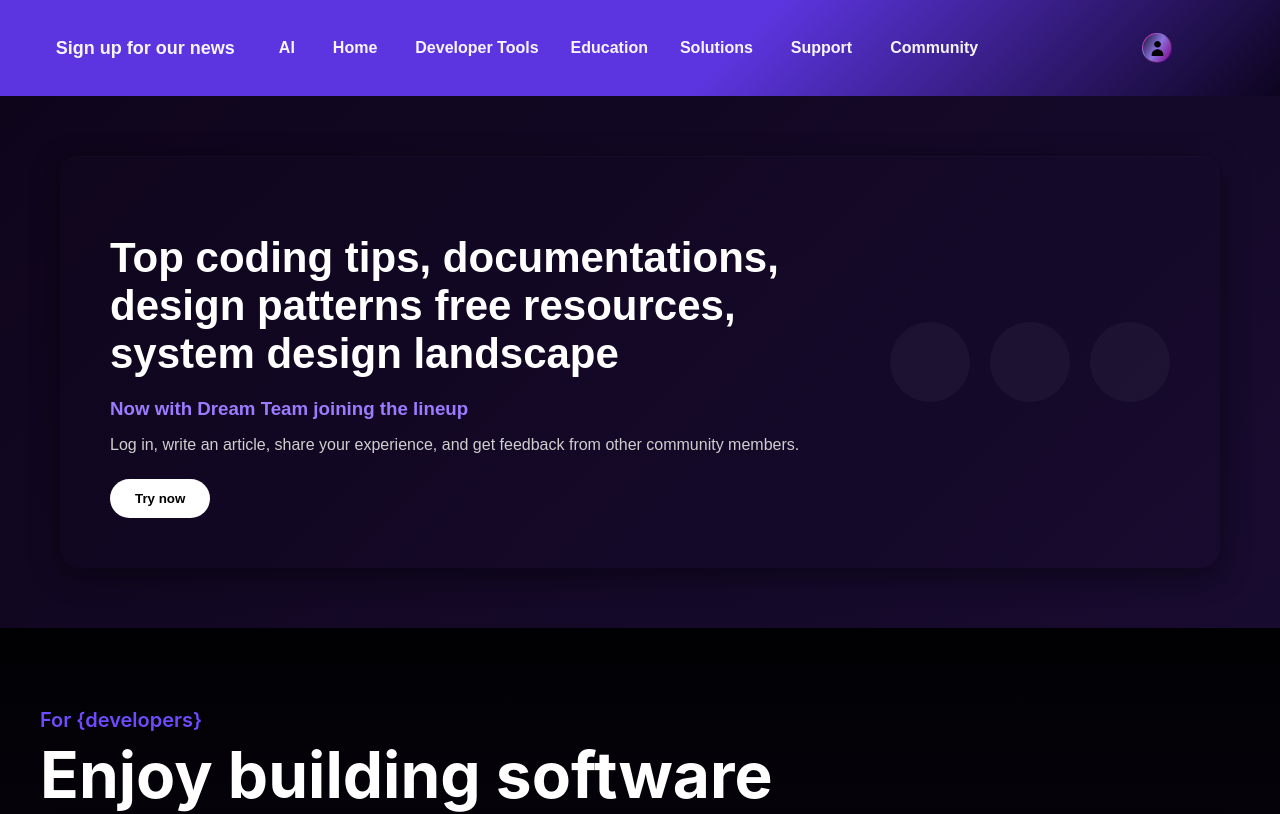
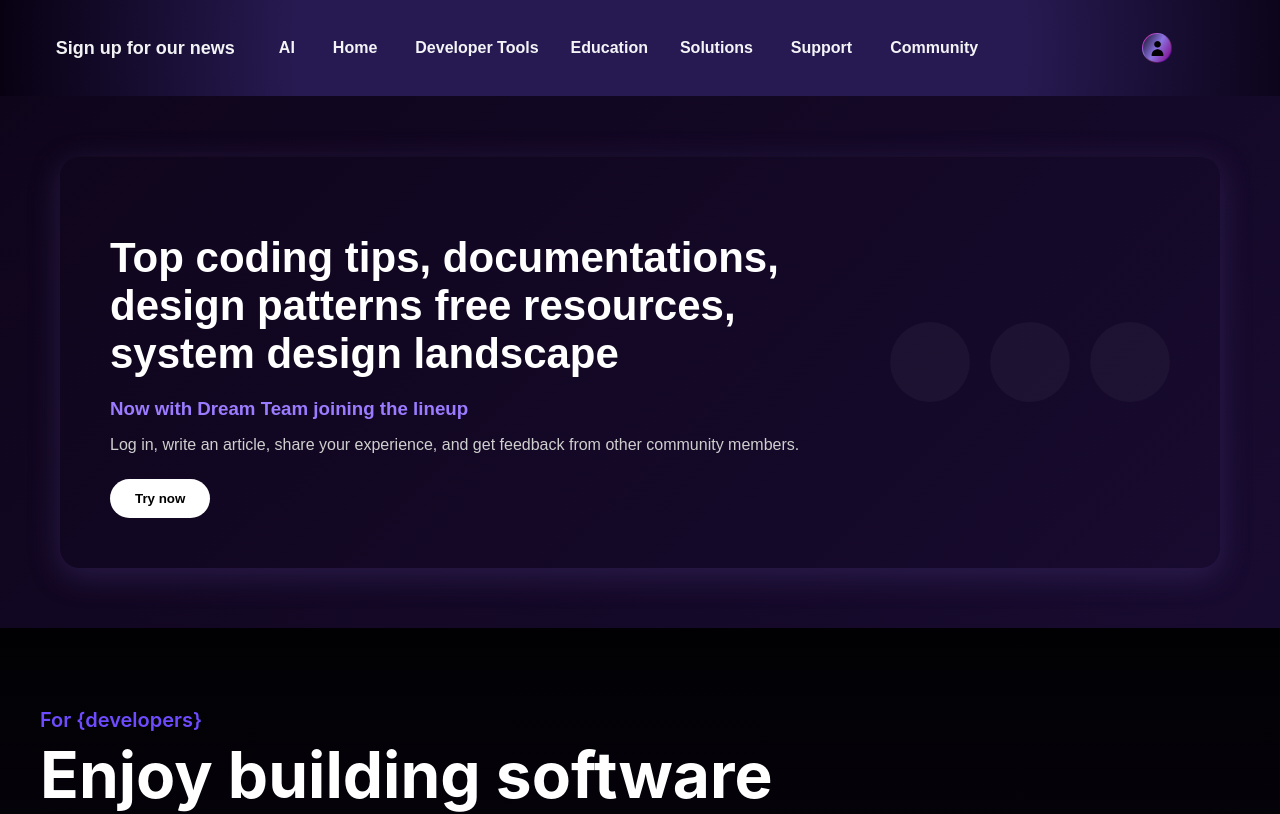
Before and after one commit to YanaBocharova/react_api, a React (Create React App) app: page / in a window 1280 px wide. Shown: the top 814 px of the page. Built offline with nearby package versions, Linux system fonts and the light colour scheme.

Commit message:
Change styles

```diff
--- a/src/App.css
+++ b/src/App.css
@@ -59,7 +59,7 @@ body {
   justify-content: space-between;
   align-items: center;
   color: rgb(255, 255, 255);
-  box-shadow: 0 8px 30px rgba(0,0,0,0.45), inset 0 1px 0 rgba(255,255,255,0.02);
+  box-shadow: 0 8px 30px rgba(72, 51, 120, 0.45), inset 0 1px 0 rgba(255,255,255,0.02);
 }
 
 .footer-text h1 {
@@ -221,7 +221,7 @@ body {
 
 .no-style-area-top {
   height: 6rem;
-  background: linear-gradient(135deg, #5d35e0 55%, #080112 100%);
+  background: radial-gradient(circle at center, #271a52 55%, #080112 100%);
   display: flex;
   align-items: center;
   justify-content: space-between;
```
